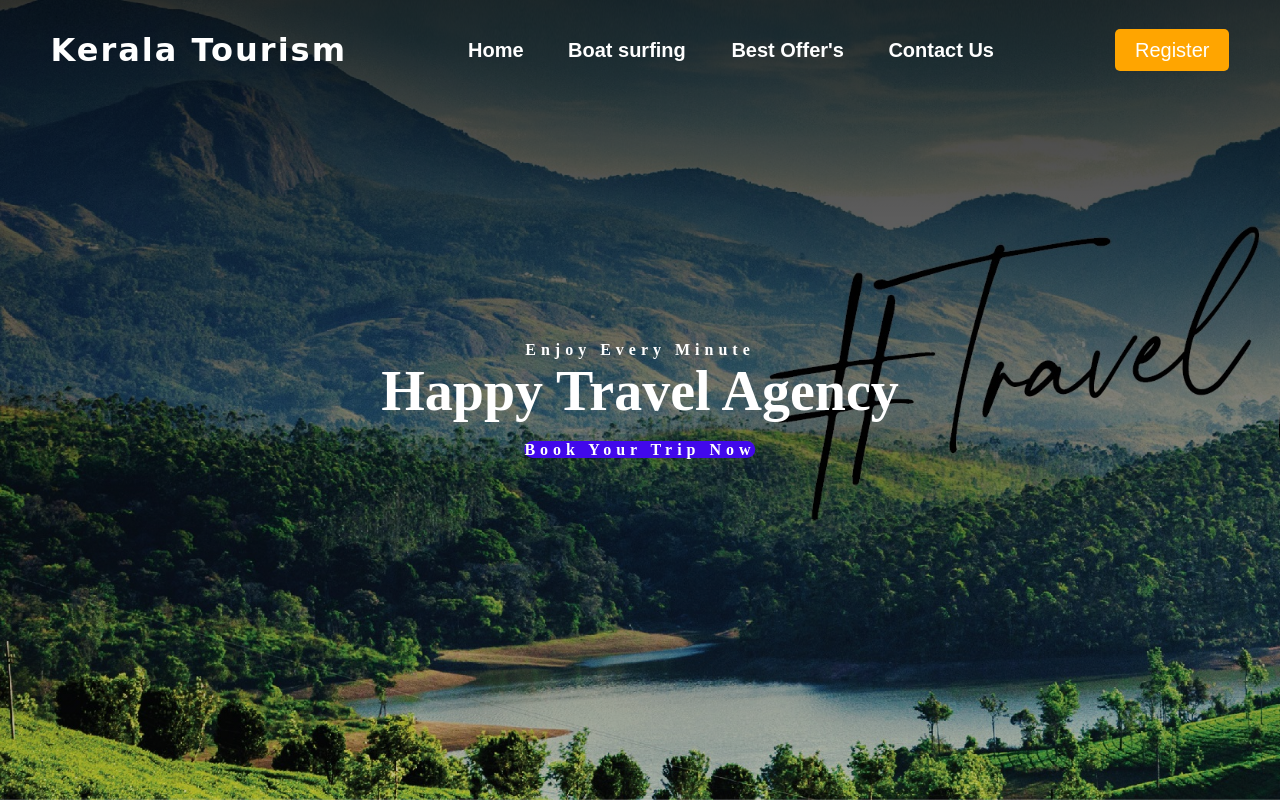
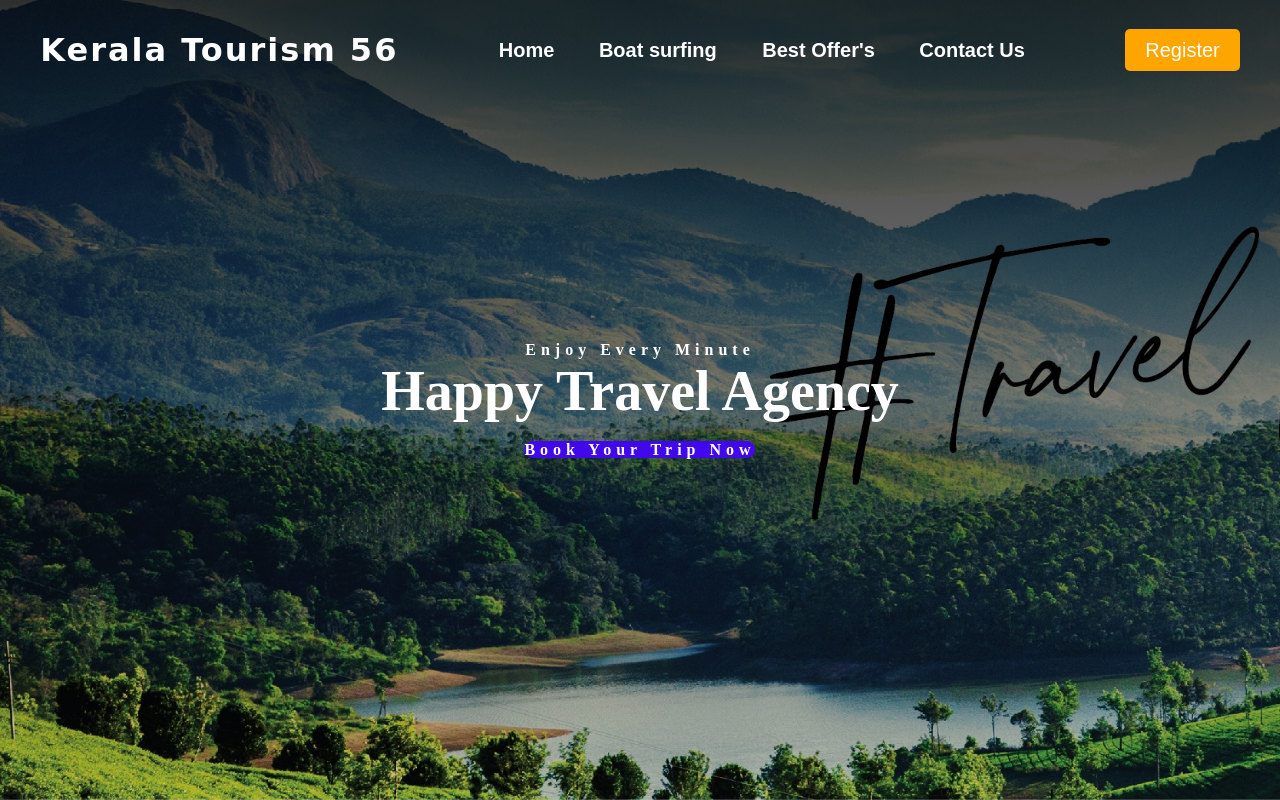
Before and after one commit to killerangaswamy56/my-static-site, a plain HTML site: page index.html in a window 1280 px wide. Drawn offline with Linux system fonts and the light colour scheme.

Commit message:
Update index.html

```diff
--- a/index.html
+++ b/index.html
@@ -108,7 +108,7 @@
     <header>
         <nav>
             <div class="logo">
-                <b>Kerala Tourism</b>
+                <b>Kerala Tourism  56</b>
             </div>
             <div class="Menu">
                 <a href="#"><b>Home</b></a>
```
